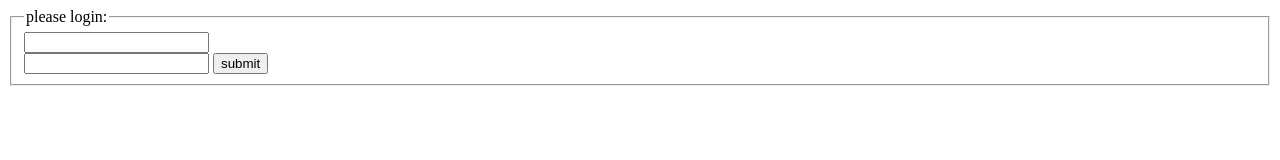
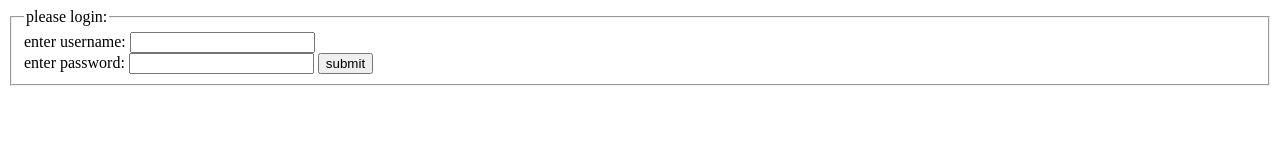
Before and after one commit to vgrgicak/grupa-3-frontend, a plain HTML site: page doma2.html in a window 1280 px wide. Drawn offline with Linux system fonts and the light colour scheme.

Commit message:
domaci rad 2 v2.0

```diff
--- a/doma2.html
+++ b/doma2.html
@@ -15,7 +15,9 @@
     >
       <fieldset>
         <legend>please login:</legend>
-        <input type="text" name="user name" required /> <br />
+        <label for="username">enter username:</label>
+        <input type="text" name="username" required /> <br />
+        <label for="password">enter password:</label>
         <input type="password" name="password" required />
         <input type="submit" value="submit" />
       </fieldset>
```
